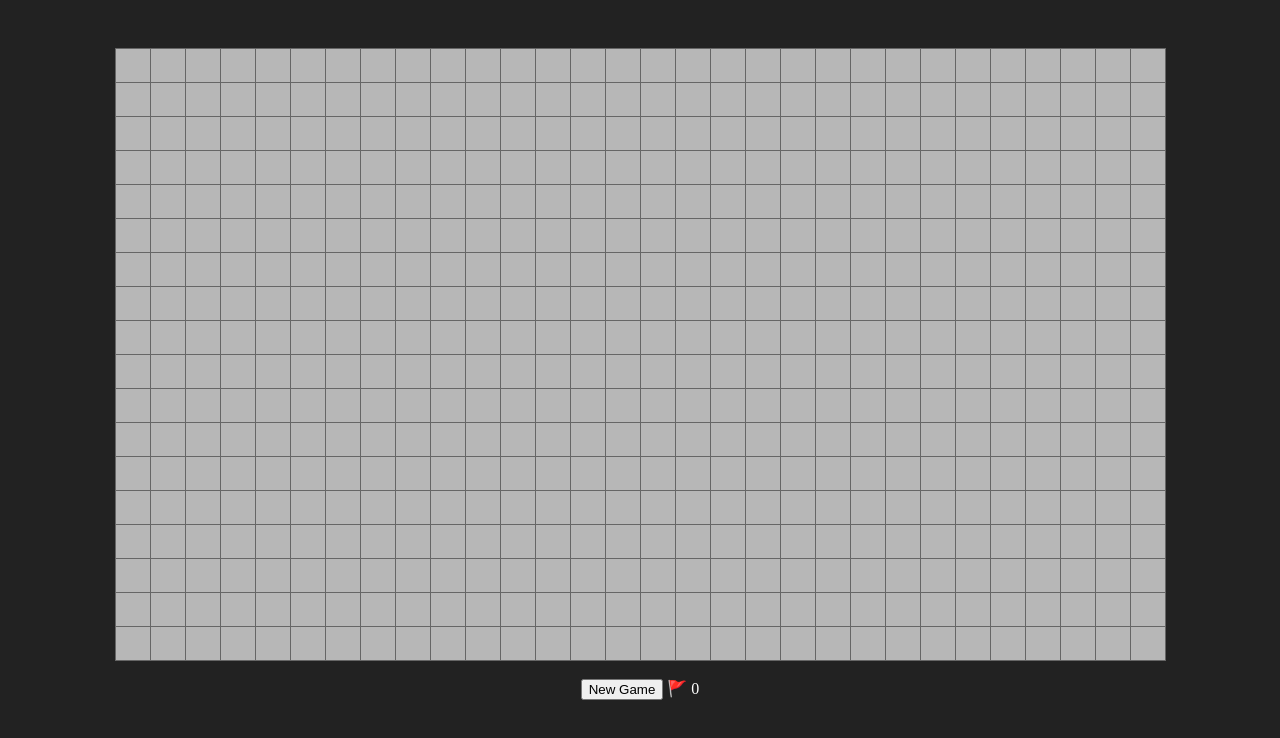
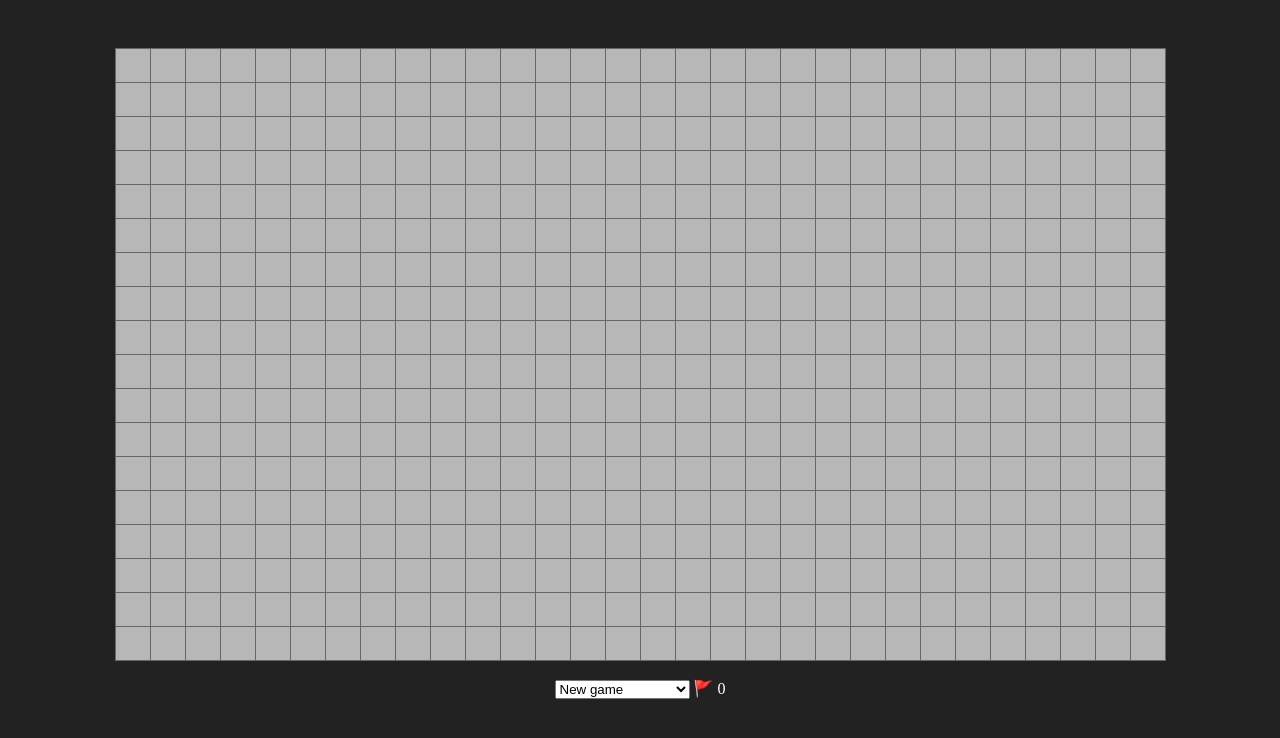
Before and after one commit to RogerJFX/mines, a plain HTML site: page index.html in a window 1280 px wide. Drawn offline with Linux system fonts and the light colour scheme.

Commit message:
Update index.html

```diff
--- a/index.html
+++ b/index.html
@@ -4,12 +4,19 @@
 	<link rel="stylesheet" href="styles.css">
 	<script src="./game.js"></script>
 </head>
-<body onload="$ms.subscribeFlagCount(function(i){document.getElementById('flagCount').innerHTML=i});">
+<body onload="$ms.subscribeFlagCount(function(i, o){document.getElementById('flagCount').innerHTML=i+' of '+o});">
 	<div class="outerContainer">
 	<div class="container">
 		<div id="stage"></div>
 		<br />
-		<button onclick="$ms.startGame();">New Game</button>
+		<!--<button onclick="$ms.startGame();">New Game</button>-->
+		<select onchange="$ms.startGame(value);this.value='';">
+			<option value="">New game</option>
+			<option value="[8,8,10]">8 x 8, 10 mines</option>
+			<option value="[16,16,40]">16 x 16, 40 mines</option>
+			<option value="[30,16,99]">30 x 16, 99 mines</option>
+			<option value="[36,22,169]">40 x 20, 169 mines</option>
+		</select>
 		<span id="flagCountL">🚩&nbsp;</span><span id="flagCount">0</span>
 	</div></div>
 </body>
```
